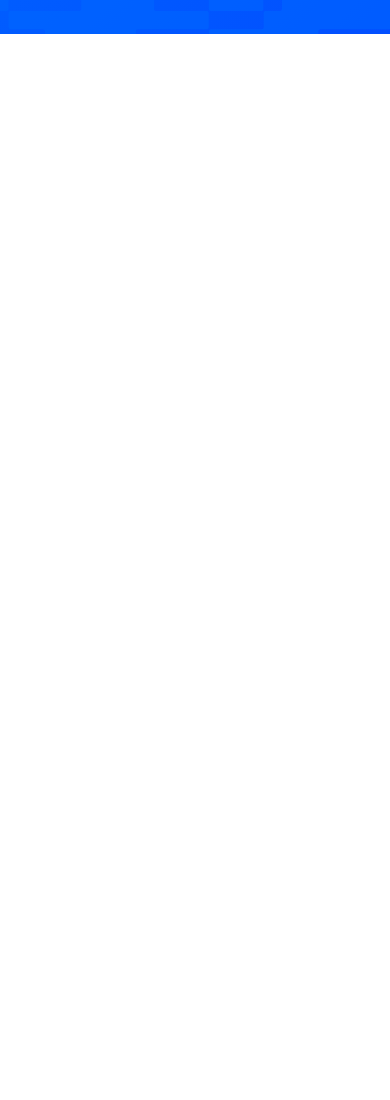
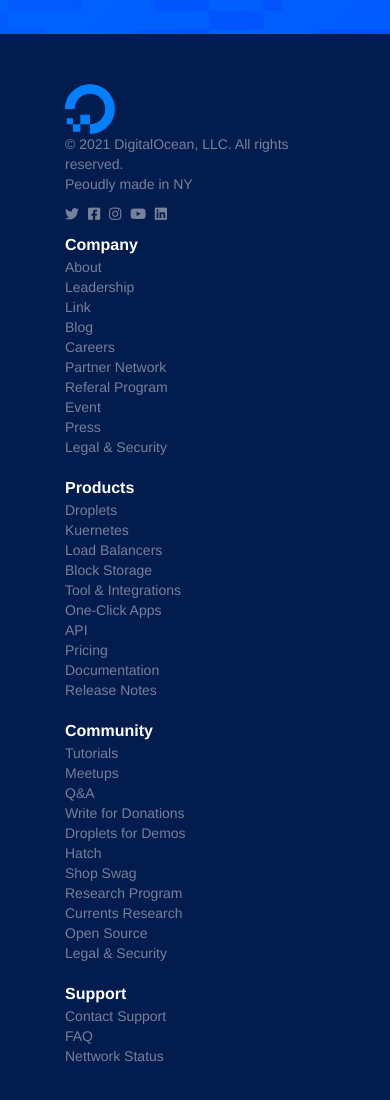
Before and after one commit to fabio98p/html-css-digitalocean, a plain HTML site: page index.html in a window 390 px wide. Shown: the part 6247-7347 px from the top of the page. Before the commit the page ends 6281 px from the top, so only its background shows below. Drawn offline with nearby package versions, Linux system fonts and the light colour scheme.

Commit message:
digitalocean v0.9 fine footer

```diff
--- a/assets/css/master.css
+++ b/assets/css/master.css
@@ -425,6 +425,10 @@
 #service a{
 	color: #00D7D2;
 	float: right;
+	text-decoration: none;
+}
+#service a:hover{
+	color: #006AFF;
 }
 /* SERVICE */
 /* DEVELOPMENT */
@@ -461,6 +465,38 @@
 text-align: center;
 padding: 40px 0;
 }
-#get-started button{
+
+/* GET STARTED */
+/* FOOTER*/
+footer{
+	background-color: #031C4E;
+	padding: 50px;
 }
-/* GET STARTED */
+footer .spam p{
+	margin: 0;
+}
+footer .spam ul{
+	padding: 0;
+	margin-top: 10px;
+}
+footer .spam li{
+	list-style-type: none;
+	display: inline-block;
+	margin-right: 5px;
+}
+footer .link{
+	list-style-type: none;
+	padding: 0;
+	margin-bottom: 20px;
+}
+footer .link li strong{
+	font-size: 16px;
+}
+footer .link li a{
+	color: #75809A;
+	text-decoration: none;
+}
+footer .link li a:hover{
+	color: #fff;
+}
+/* FOOTER*/
--- a/index.html
+++ b/index.html
@@ -400,8 +400,89 @@
 			</div>
 		</div>
 	</main>
-	<footer>
-
+	<footer class="color-white">
+		<div class="container">
+			<div class="row">
+				<div class="col-xs-12 col-md-4">
+					<div class="spam color-grey">
+						<img src="./assets/img/digitalocean.svg" alt="">
+						<p>© 2021 DigitalOcean, LLC. All rights reserved.</p>
+						<span>Peoudly made in NY</span>
+						<ul>
+							<li>
+								<i class="fab fa-twitter"></i>
+							</li>
+							<li>
+								<i class="fab fa-facebook-square"></i>
+							</li>
+							<li>
+								<i class="fab fa-instagram"></i>
+							</li>
+							<li>
+								<i class="fab fa-youtube"></i>
+							</li>
+							<li>
+								<i class="fab fa-linkedin"></i>
+							</li>
+						</ul>
+					</div>
+				</div>
+				<div class="col-xs-12 col-sm-6 col-md-2">
+					<ul class="link">
+						<li class="color-white"><strong>Company</strong></li>
+						<li><a href="#">About</a></li>
+						<li><a href="#">Leadership</a></li>
+						<li><a href="#">Link</a></li>
+						<li><a href="#">Blog</a></li>
+						<li><a href="#">Careers</a></li>
+						<li><a href="#">Partner Network</a></li>
+						<li><a href="#">Referal Program</a></li>
+						<li><a href="#">Event</a></li>
+						<li><a href="#">Press</a></li>
+						<li><a href="#">Legal & Security</a></li>
+					</ul>
+				</div>
+				<div class="col-xs-12 col-sm-6 col-md-2">
+					<ul class="link">
+						<li class="color-white"><strong>Products</strong></li>
+						<li><a href="#">Droplets</a></li>
+						<li><a href="#">Kuernetes</a></li>
+						<li><a href="#">Load Balancers</a></li>
+						<li><a href="#">Block Storage</a></li>
+						<li><a href="#">Tool & Integrations</a></li>
+						<li><a href="#">One-Click Apps</a></li>
+						<li><a href="#">API</a></li>
+						<li><a href="#">Pricing</a></li>
+						<li><a href="#">Documentation</a></li>
+						<li><a href="#">Release Notes</a></li>
+					</ul>
+				</div>
+				<div class="col-xs-12 col-sm-6 col-md-2">
+					<ul class="link">
+						<li class="color-white"><strong>Community</strong></li>
+						<li><a href="#">Tutorials</a></li>
+						<li><a href="#">Meetups</a></li>
+						<li><a href="#">Q&A</a></li>
+						<li><a href="#">Write for Donations</a></li>
+						<li><a href="#">Droplets for Demos</a></li>
+						<li><a href="#">Hatch</a></li>
+						<li><a href="#">Shop Swag</a></li>
+						<li><a href="#">Research Program</a></li>
+						<li><a href="#">Currents Research</a></li>
+						<li><a href="#">Open Source</a></li>
+						<li><a href="#">Legal & Security</a></li>
+					</ul>
+				</div>
+				<div class="col-xs-12 col-sm-6 col-md-2">
+					<ul class="link">
+						<li class="color-white"><strong>Support</strong></li>
+						<li><a href="#">Contact Support</a></li>
+						<li><a href="#">FAQ</a></li>
+						<li><a href="#">Nettwork Status</a></li>
+					</ul>
+				</div>
+			</div>
+		</div>
 	</footer>
 
 
```
Also changed, not shown: assets/img/digitalocean.svg (added).
